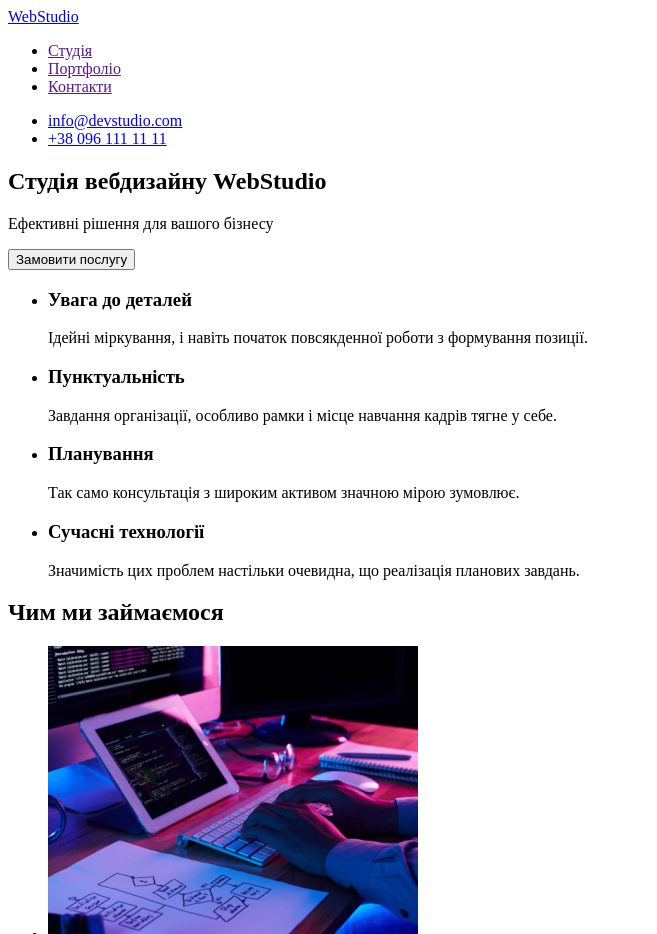
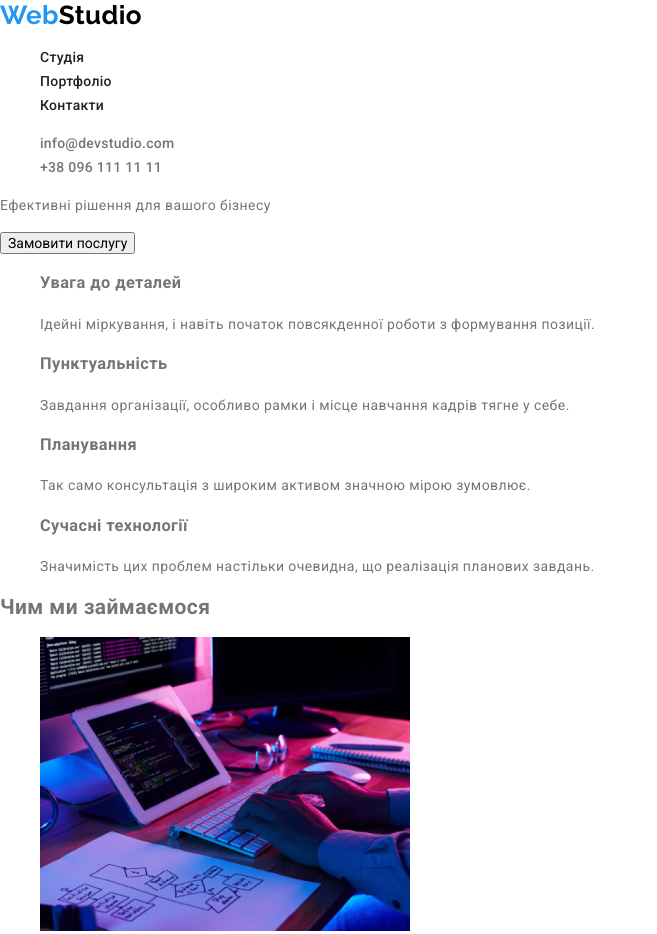
Before and after one commit to ArtSherlock/WebStudio, a plain HTML site: page index.html in a window 1280 px wide. Shown: the top 934 px of the page, without its empty margins (0-657 px from the left). Drawn offline with nearby package versions, Linux system fonts and the light colour scheme.

Commit message:
add normalize.css

```diff
--- /dev/null
+++ b/css/styles.css
@@ -0,0 +1,59 @@
+:root {
+  --references-color: #2196F3;
+}
+
+* {box-sizing: border-box;}
+
+body {
+  font: 400 14px/24px Roboto, sans-serif;
+  letter-spacing: 0.03em;
+  color: #757575;
+}
+
+img {
+  max-width: 100%;
+  height: auto;
+}
+
+ul {list-style: none;}
+a {text-decoration: none;}
+
+.visually-hidden {
+  position: absolute;
+  width: 1px;
+  height: 1px;
+  margin: -1px;
+  border: 0;
+  padding: 0;
+  white-space: nowrap;
+  clip-path: inset(100%);
+  clip: rect(0 0 0 0);
+  overflow: hidden;
+}
+
+
+/* ======================= HEADER =================== */
+
+.logo {
+  font: 700 26px/31px Raleway, sans-serif;
+  color: #000;
+}
+
+.logo-web {color: #2196F3;}
+
+
+/* ======================= PROMO ===================== */
+
+.site-nav-item,
+.get-in-touch-item {
+  font: 500 14px/16px Roboto, sans-serif;
+  letter-spacing: 0.02em;
+  color: #212121;
+}
+
+.get-in-touch-item {color: #757575;}
+
+.site-nav-item:hover,
+.get-in-touch-item:hover {
+  color: var(--references-color);
+}
--- a/index.html
+++ b/index.html
@@ -2,24 +2,25 @@
 <html lang="ua">
 <head>
   <meta charset="UTF-8">
-  <meta http-equiv="X-UA-Compatible" content="IE=edge">
   <meta name="viewport" content="width=device-width, initial-scale=1.0">
   <title>WebStudio</title>
-  <link rel="stylesheet" href="styles.css">
+  <link href="https://fonts.googleapis.com/css2?family=Raleway:wght@700&family=Roboto:wght@400;500;700;900&display=swap" rel="stylesheet">
+  <link rel="stylesheet" href="https://cdnjs.cloudflare.com/ajax/libs/normalize/8.0.1/normalize.min.css">
+  <link rel="stylesheet" href="css/styles.css">
 </head>
 <body>
   <header>
     <nav>
-      <div class="logo"><a href="index.html">WebStudio</a></div>
-      <ul>
-        <li><a href="">Студія</a></li>
-        <li><a href="">Портфоліо</a></li>
-        <li><a href="">Контакти</a></li>
+      <a class="logo" href="index.html"><span class="logo-web">Web</span>Studio</a>
+      <ul class="site-nav">
+        <li><a class="site-nav-item" href="">Студія</a></li>
+        <li><a class="site-nav-item" href="">Портфоліо</a></li>
+        <li><a class="site-nav-item" href="">Контакти</a></li>
       </ul>
     </nav>
-    <ul>
-      <li><a href="mailto:info@devstudio.com">info@devstudio.com</a></li>
-      <li><a href="tel:+380961111111">+38 096 111 11 11</a></li>
+    <ul class="get-in-touch">
+      <li><a class="get-in-touch-item" href="mailto:info@devstudio.com">info@devstudio.com</a></li>
+      <li><a class="get-in-touch-item" href="tel:+380961111111">+38 096 111 11 11</a></li>
     </ul>
   </header>
 
@@ -86,7 +87,7 @@
   </main>
 
   <footer>
-    <div class="logo"><a href="index.html">WebStudio</a></div>
+    <a class="logo" href="index.html"><span class="logo-web">Web</span>Studio</a>
     <address>
       м. Київ, пр-т Лесі Українки, 26<br>
       info@devstudio.com<br>
```
Also changed, not shown: portfolio.html (added).
